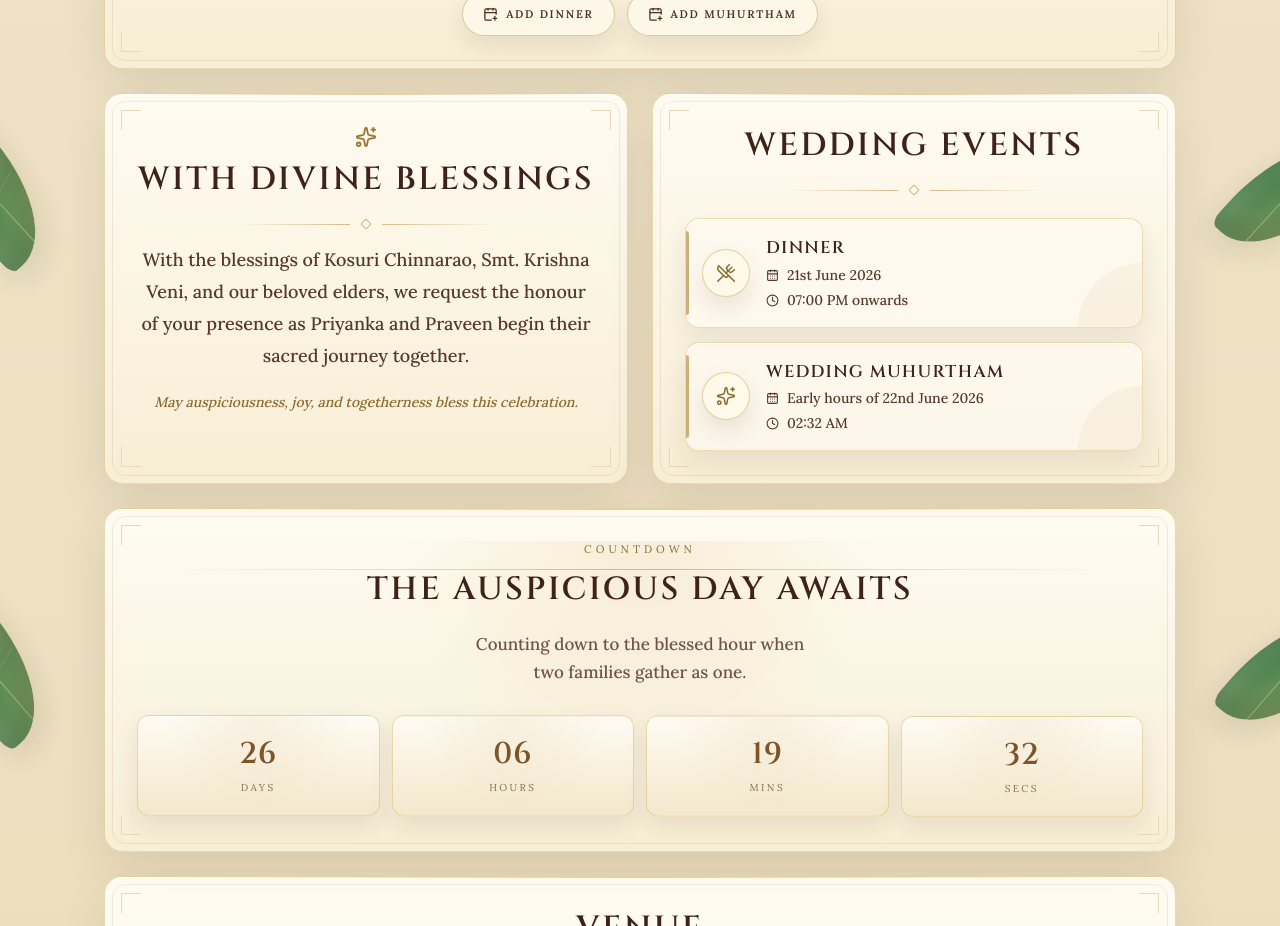
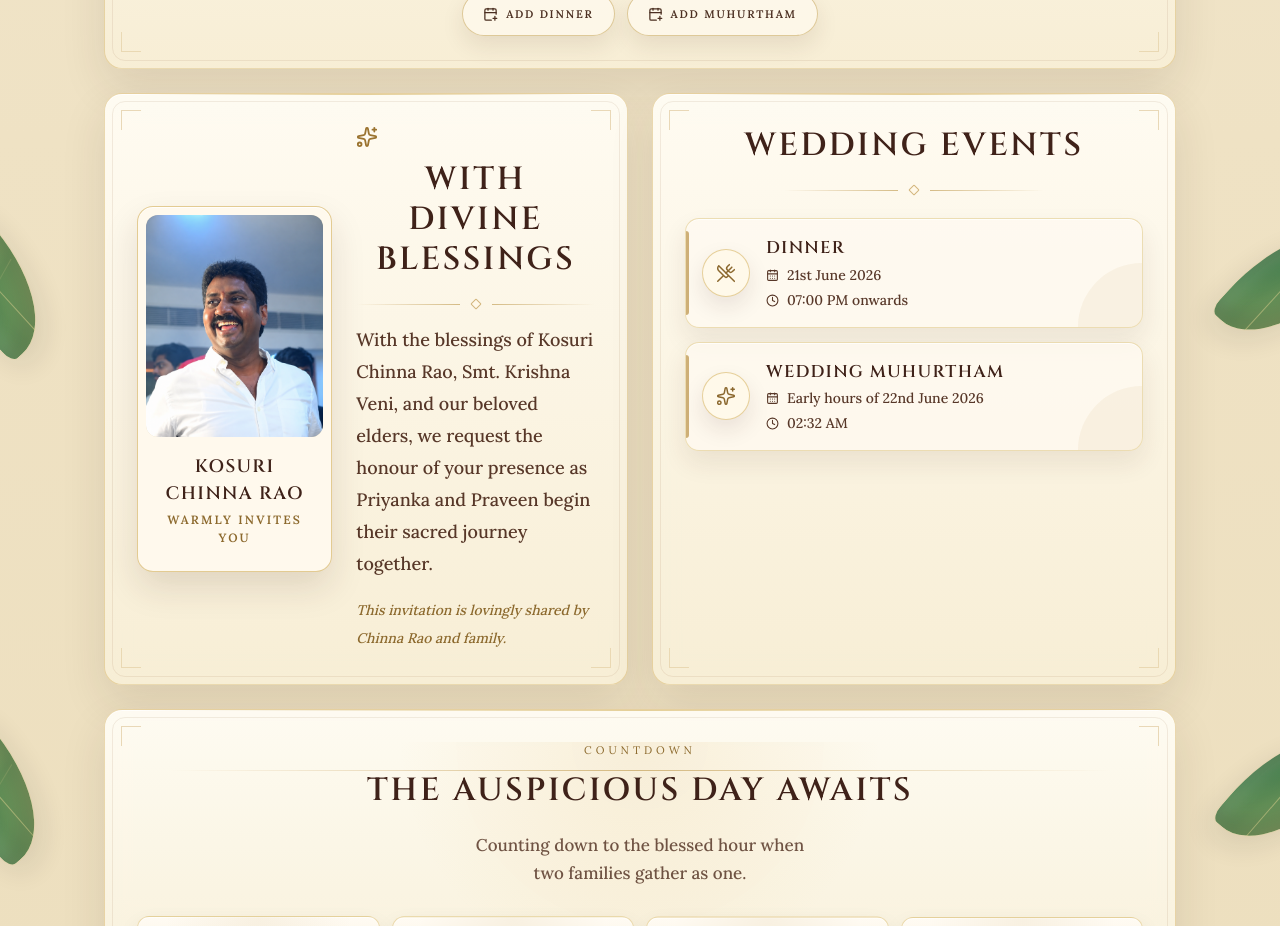
Before and after one commit to praveennick/engagement-invitation, a React (Vite) app: page / in a window 1280 px wide. Shown: the part 1380-2306 px from the top of the page. Built offline with nearby package versions, Linux system fonts and the light colour scheme.

Commit message:
addded photo

```diff
--- a/src/components/WeddingInvitation.jsx
+++ b/src/components/WeddingInvitation.jsx
@@ -13,6 +13,7 @@ import {
   Share2,
 } from "lucide-react";
 import templeImage from "../assets/temple.png";
+import chinnaRaoImage from "../assets/chinna-rao.png";
 
 const GOOGLE_MAPS_DIRECTIONS_URL = "https://maps.app.goo.gl/8mYnpjN4gE95Hyu17";
 const GOOGLE_MAPS_EMBED_URL =
@@ -495,21 +496,56 @@ function WeddingDetailsCard() {
 function BlessingsSection() {
   return (
     <Section>
-      <div className="text-center">
-        <Sparkles className="mx-auto mb-3 text-[#9b7430]" size={22} />
+      <div className="grid gap-6 text-center md:grid-cols-[0.9fr_1.1fr] md:items-center md:text-left">
+        <motion.figure
+          initial={{ opacity: 0, scale: 0.96 }}
+          whileInView={{ opacity: 1, scale: 1 }}
+          viewport={{ once: true }}
+          transition={{ duration: 0.75, ease: "easeOut" }}
+          className="mx-auto w-full max-w-[260px] overflow-hidden rounded-[16px] border border-[#d4b363]/65 bg-[#fff9ed] p-2 shadow-[0_16px_34px_rgba(61,34,22,.13),inset_0_1px_0_rgba(255,255,255,.78)] sm:max-w-[300px]"
+        >
+          <div className="overflow-hidden rounded-[12px] bg-[#eadbb7]">
+            <img
+              src={chinnaRaoImage}
+              alt="Kosuri Chinna Rao, father of the bride"
+              className="aspect-[4/5] w-full object-cover object-[50%_28%]"
+              width="1024"
+              height="1536"
+              loading="lazy"
+              decoding="async"
+              draggable={false}
+            />
+          </div>
 
-        <SectionTitle>With Divine Blessings</SectionTitle>
-        <OrnamentalDivider className="mt-5" />
+          <figcaption className="px-3 py-4 text-center">
+            <p
+              className="text-[18px] font-semibold uppercase tracking-[0.08em] text-[#3f2219]"
+              style={headingFont}
+            >
+              Kosuri Chinna Rao
+            </p>
+            <p className="mt-1 text-[12px] font-semibold uppercase tracking-[0.18em] text-[#8c692d]">
+              Warmly Invites You
+            </p>
+          </figcaption>
+        </motion.figure>
 
-        <p className="mx-auto mt-4 max-w-xl text-[16px] font-medium leading-8 text-[#573728] sm:text-[18px]">
-          With the blessings of Kosuri Chinnarao, Smt. Krishna Veni, and our
-          beloved elders, we request the honour of your presence as Priyanka and
-          Praveen begin their sacred journey together.
-        </p>
+        <div>
+          <Sparkles className="mx-auto mb-3 text-[#9b7430] md:mx-0" size={22} />
 
-        <p className="mx-auto mt-4 max-w-md text-[14px] font-medium italic leading-7 text-[#8c692d]">
-          May auspiciousness, joy, and togetherness bless this celebration.
-        </p>
+          <SectionTitle>With Divine Blessings</SectionTitle>
+          <OrnamentalDivider className="mt-5 md:mx-0" />
+
+          <p className="mx-auto mt-4 max-w-xl text-[16px] font-medium leading-8 text-[#573728] sm:text-[18px] md:mx-0">
+            With the blessings of Kosuri Chinna Rao, Smt. Krishna Veni, and our
+            beloved elders, we request the honour of your presence as Priyanka
+            and Praveen begin their sacred journey together.
+          </p>
+
+          <p className="mx-auto mt-4 max-w-md text-[14px] font-medium italic leading-7 text-[#8c692d] md:mx-0">
+            This invitation is lovingly shared by Chinna Rao and family.
+          </p>
+        </div>
       </div>
     </Section>
   );
```
Also changed, not shown: src/assets/chinna-rao.png (added).
